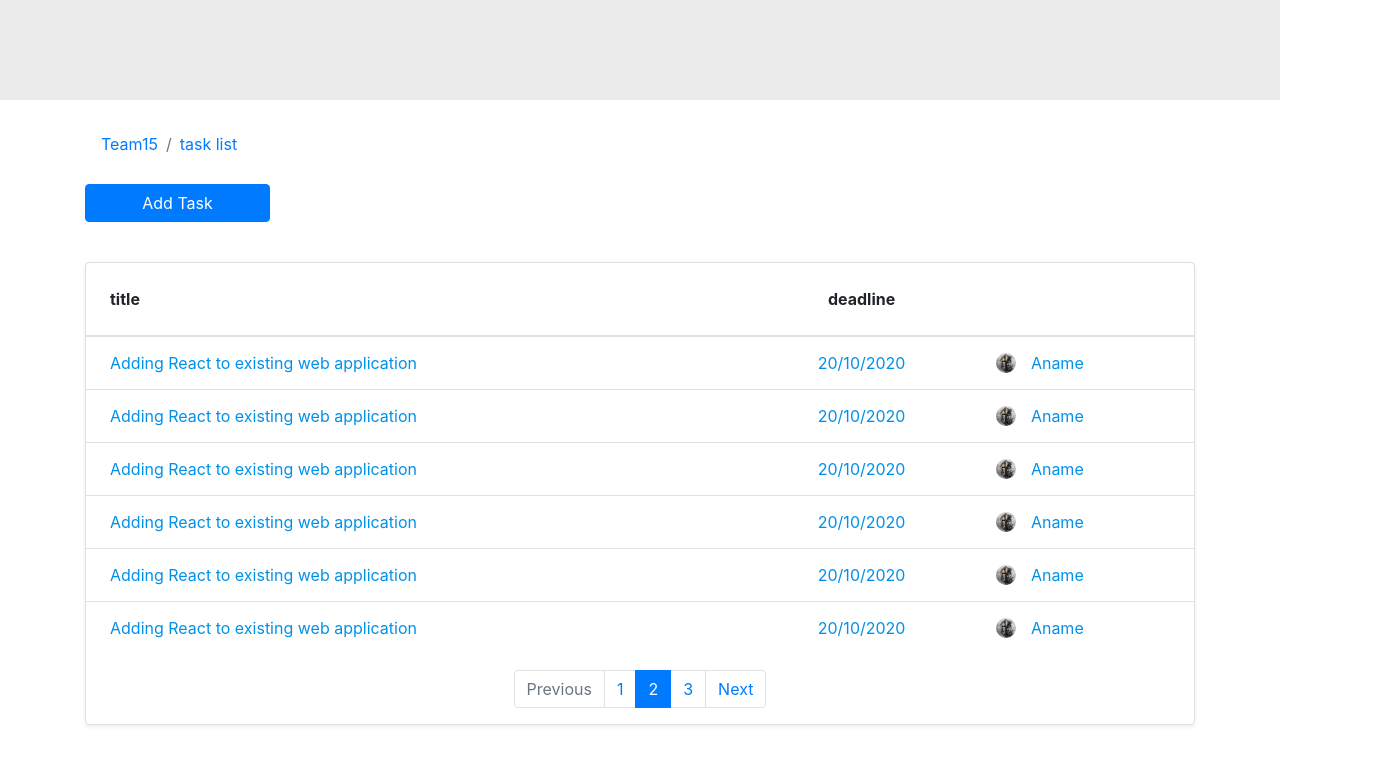
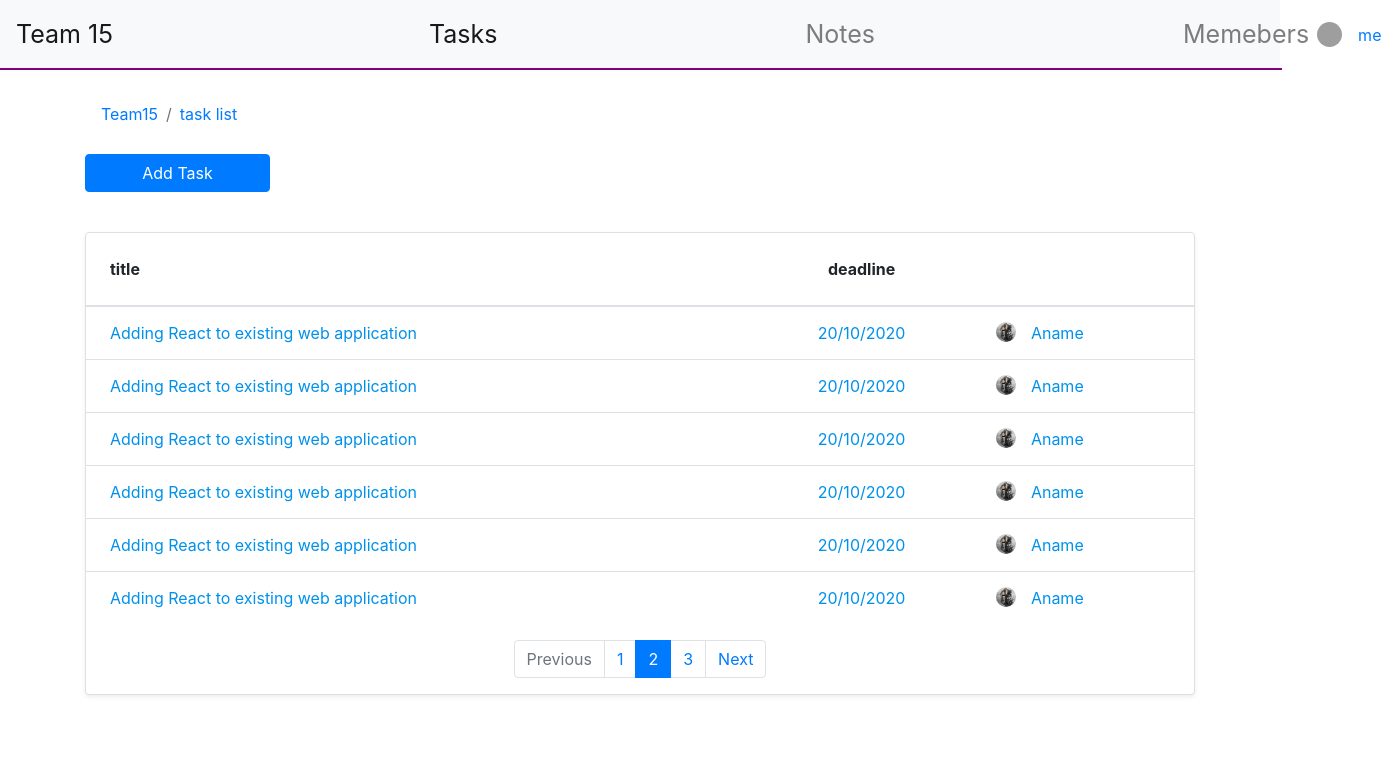
Before and after one commit to iczcpkqo/cs355_StudyWithMe, a plain HTML site: page task/tasklist.html in a window 1280 px wide. Shown: the whole page, 1397 px wide, since content can reach past the window. Drawn offline with Linux system fonts and the light colour scheme; grey boxes are pictures that could not be loaded.

Commit message:
add the navbar to task-page

```diff
--- a/css/task_base.css
+++ b/css/task_base.css
@@ -155,3 +155,41 @@
 /*    background-color: #0c54f0;*/
 /*    float: left;*/
 /*}*/
+
+/* nav bar just copy from style.css */
+.navbar .button {
+    color: blue;
+}
+
+.navbar hr{
+    border: 1px solid purple;
+    bottom: 0px;
+    float: left;
+    left: 0px;
+    margin: 0px;
+    padding: 0px;
+    position: absolute;
+    width: 100%;
+}
+
+.navbar #small {
+    height:25px;
+    width:25px;
+}
+
+.navbar #big {
+    height:100px;
+    width:100px;
+}
+
+.navbar li a {
+    font-size:25px;
+    padding-left:300px !important;
+}
+
+.navbar .navbar-brand {
+    font-size:25px;
+}
+.navbar #del {
+    background-color: red;
+}
--- a/task/tasklist.html
+++ b/task/tasklist.html
@@ -14,9 +14,35 @@
 </head>
 <body class="v1">
 
-    <div style="height: 100px; background-color: #ebebeb;">
-        <!--  Temporary Part  -->
-    </div>
+<!--    <div style="height: 100px; background-color: #ebebeb;">-->
+<!--        &lt;!&ndash;  Temporary Part  &ndash;&gt;-->
+<!--    </div>-->
+
+    <nav class="navbar navbar-expand-lg navbar-light bg-light">
+        <a class="navbar-brand" href="#">Team 15</a>
+        <button class="navbar-toggler" type="button" data-toggle="collapse" data-target="#navbarText" aria-controls="navbarText" aria-expanded="false" aria-label="Toggle navigation">
+            <span class="navbar-toggler-icon"></span>
+        </button>
+        <div class="collapse navbar-collapse" id="navbarText">
+            <ul class="navbar-nav mr-auto">
+                <li class="nav-item active">
+                    <a class="nav-link" href="#">Tasks<span class="sr-only">(current)</span></a>
+                </li>
+                <li class="nav-item">
+                    <a class="nav-link" href="#">Notes</a>
+                </li>
+                <li class="nav-item">
+                    <a class="nav-link" href="#">Memebers</a>
+                </li>
+            </ul>
+            <img  id="small"src="https://mdbootstrap.com/img/Photos/Avatars/img(31).jpg" class="img-fluid z-depth-1 rounded-circle"
+                  alt="Responsive image">
+            <a class="nav-link" href="#">me</a>
+        </div>
+        <hr>
+    </nav>
+
+<!--    navbar-->
 
     <div class="container bl-content">
 
```
